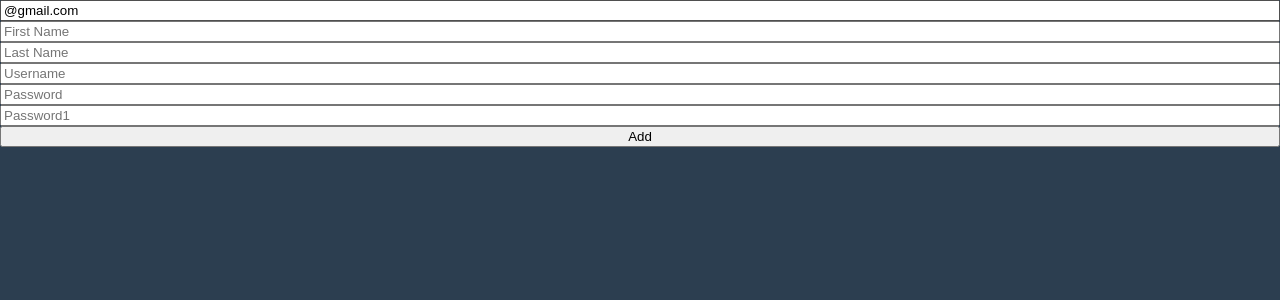
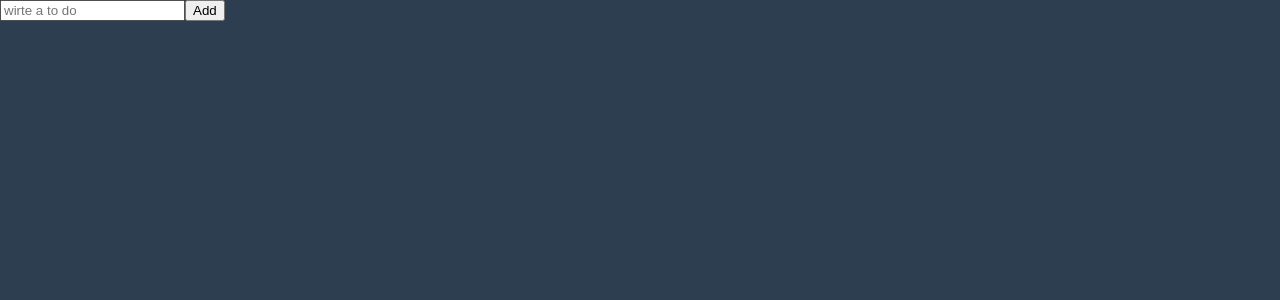
Before and after one commit to babooteng2/react-masterclass, a React (Create React App) app: page / in a window 1280 px wide. Shown: the top 300 px of the page. Built offline with nearby package versions, Linux system fonts and the light colour scheme.

Commit message:
#5.10 toDo refactoring with react-hook-form

```diff
--- a/src/TodoList.tsx
+++ b/src/TodoList.tsx
@@ -1,129 +1,26 @@
 import React from "react";
 import { useForm } from "react-hook-form";
 
-/* function TodoList() {
-  const [toDo, setToDo] = useState("");
-  const [toDoError, setToDoError] = useState("");
-  const onChange = (e: React.FormEvent<HTMLInputElement>) => {
-    const {
-      currentTarget: { value },
-    } = e;
-    setToDoError("");
-    setToDo(value);
-  };
-  const onSubmit = (e: React.FormEvent<HTMLFormElement>) => {
-    e.preventDefault();
-    if (toDo.length < 10) {
-      setToDoError("To Do should be longer");
-    }
+interface IForm {
+  toDo: string;
+}
+
+function TodoList() {
+  const { register, handleSubmit, setValue } = useForm<IForm>();
+  const hadleValid = (data: IForm) => {
+    console.log("add to do", data.toDo);
+    setValue("toDo", "");
   };
   return (
     <div>
-      <form onSubmit={onSubmit}>
-        <input onChange={onChange} value={toDo} placeholder="wirte a to do" />
+      <form onSubmit={handleSubmit(hadleValid)}>
+        <input
+          {...register("toDo", {
+            required: "Please write a To Do",
+          })}
+          placeholder="wirte a to do"
+        />
         <button>Add</button>
-        {toDoError !== "" ? toDoError : null}
-      </form>
-    </div>
-  );
-} */
-
-interface IForm {
-  email: string;
-  firstName: string;
-  lastName: string;
-  username: string;
-  password: string;
-  password1: string;
-  extraError?: string;
-}
-
-function TodoList() {
-  const {
-    register,
-    handleSubmit,
-    formState: { errors },
-    setError,
-  } = useForm<IForm>({
-    defaultValues: {
-      email: "@gmail.com",
-    },
-  });
-  const onValid = (data: IForm) => {
-    if (data.password !== data.password1) {
-      setError(
-        "password1",
-        { message: "Password are not the same" },
-        { shouldFocus: true }
-      );
-    }
-    // setError("extraError", { message: "Server offline" });
-    console.log("send");
-  };
-  console.log("error ", errors);
-  return (
-    <div>
-      <form
-        style={{ display: "flex", flexDirection: "column" }}
-        onSubmit={handleSubmit(onValid)}
-      >
-        <input
-          {...register("email", {
-            required: "email is required",
-            pattern: {
-              value:
-                // eslint-disable-next-line
-                /(?:[a-z0-9!#$%&'*+/=?^_`{|}~-]+(?:\.[a-z0-9!#$%&'*+/=?^_`{|}~-]+)*|"(?:[\x01-\x08\x0b\x0c\x0e-\x1f\x21\x23-\x5b\x5d-\x7f]|\\[\x01-\x09\x0b\x0c\x0e-\x7f])*")@(?:(?:[a-z0-9](?:[a-z0-9-]*[a-z0-9])?\.)+[a-z0-9](?:[a-z0-9-]*[a-z0-9])?|\[(?:(?:(2(5[0-5]|[0-4][0-9])|1[0-9][0-9]|[1-9]?[0-9]))\.){3}(?:(2(5[0-5]|[0-4][0-9])|1[0-9][0-9]|[1-9]?[0-9])|[a-z0-9-]*[a-z0-9]:(?:[\x01-\x08\x0b\x0c\x0e-\x1f\x21-\x5a\x53-\x7f]|\\[\x01-\x09\x0b\x0c\x0e-\x7f])+)\])/,
-              message: "you should input correct email format",
-            },
-          })}
-          placeholder="Email"
-        />
-        <span>{errors?.email?.message}</span>
-        <input
-          {...register("firstName", {
-            required: {
-              value: true,
-              message: "first name?",
-            },
-            validate: {
-              noBaboo: (value) =>
-                value.includes("baboo") ? "no baboo allowed" : true,
-              noTeng2: (value) =>
-                value.includes("teng2") ? "no teng2 allowed" : true,
-            },
-          })}
-          placeholder="First Name"
-        />
-        <span>{errors?.firstName?.message}</span>
-        <input
-          {...register("lastName", { required: true })}
-          placeholder="Last Name"
-        />
-        <span>{errors?.lastName?.message}</span>
-        <input
-          {...register("username", { required: true, minLength: 10 })}
-          placeholder="Username"
-        />
-        <span>{errors?.username?.message}</span>
-        <input
-          {...register("password", {
-            required: "Password is required",
-            minLength: {
-              value: 5,
-              message: "Your password is too short.",
-            },
-          })}
-          placeholder="Password"
-        />
-        <span>{errors?.password?.message}</span>
-        <input
-          {...register("password1", { required: true, minLength: 5 })}
-          placeholder="Password1"
-        />
-        <span>{errors?.password1?.message}</span>
-        <button>Add</button>
-        <span>{errors?.extraError?.message}</span>
       </form>
     </div>
   );
```
